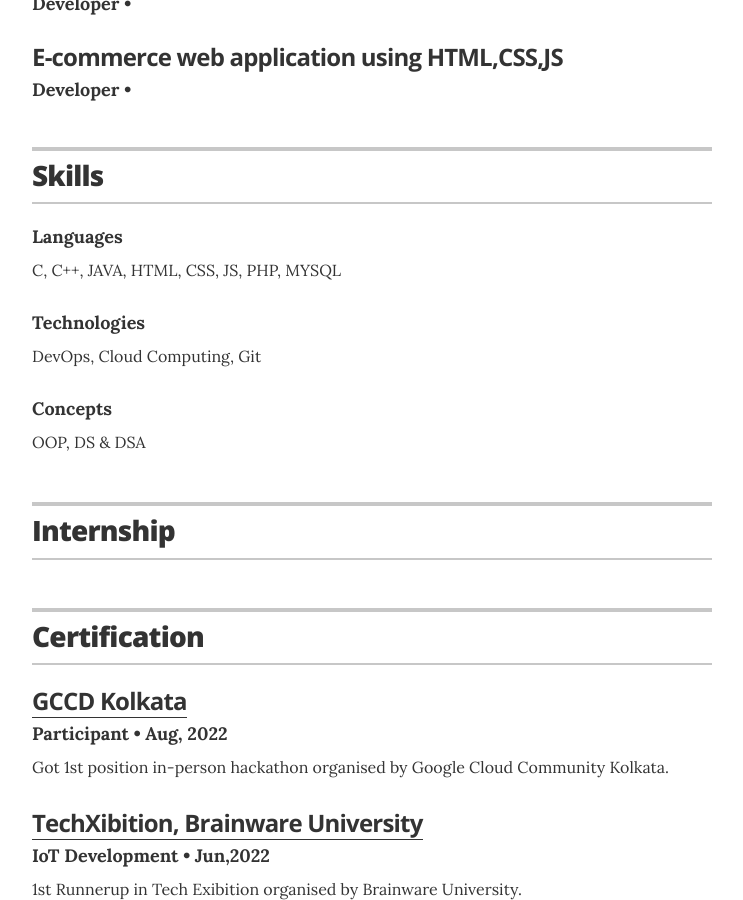
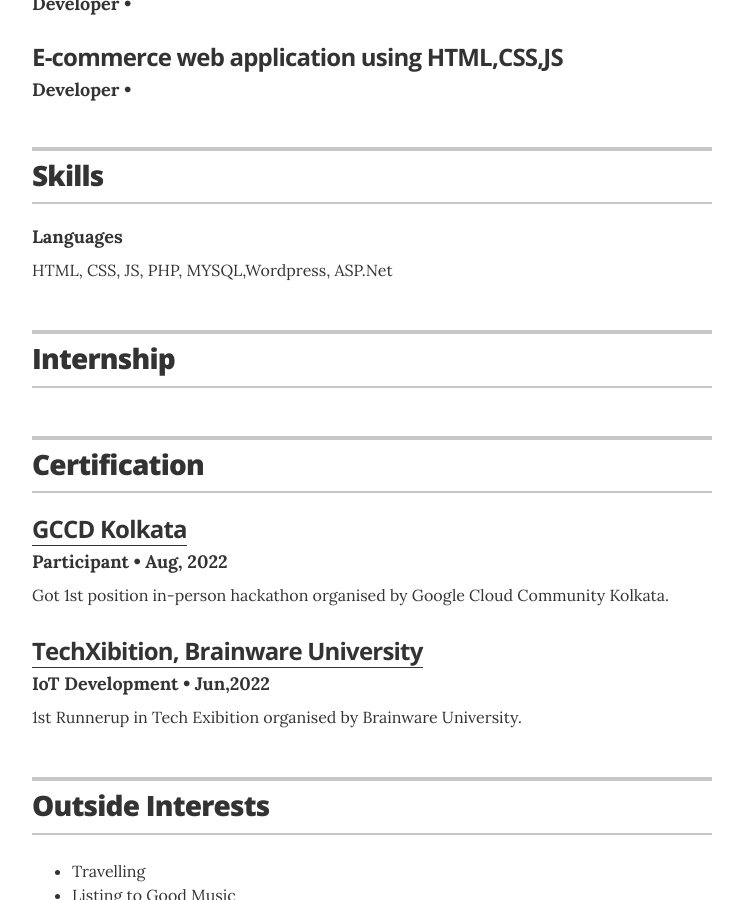
Before and after one commit to HyperDevil-X/Resume, a Jekyll site: the page built from index.html, in a window 1280 px wide and 900 px high, scrolled down 1711 px. Shown: the whole window, without its empty margins (268-1011 px from the left). Built offline with Jekyll 4.4.1, drawn with Linux system fonts in a browser that asks for light colours.

Commit message:
Update skills.yml

```diff
--- a/_data/skills.yml
+++ b/_data/skills.yml
@@ -1,12 +1,4 @@
 # Skills
 # Organizational leadership
 - skill: Languages
-  description: C, C++, JAVA, HTML, CSS, JS, PHP, MYSQL
-
-# Communications strategy
-- skill: Technologies
-  description: DevOps, Cloud Computing, Git
-
-# Digital content development and creation
-- skill: Concepts
-  description: OOP, DS & DSA
+  description: HTML, CSS, JS, PHP, MYSQL,Wordpress, ASP.Net
```
